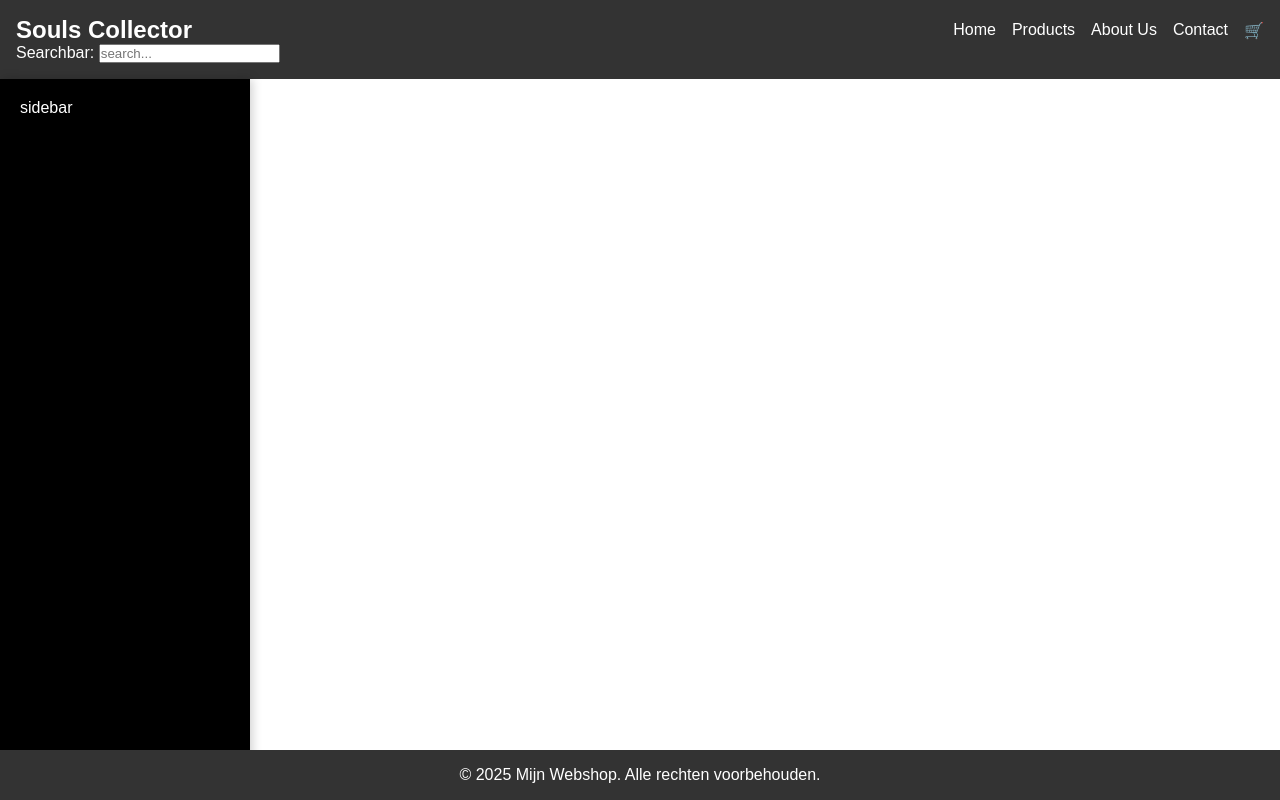
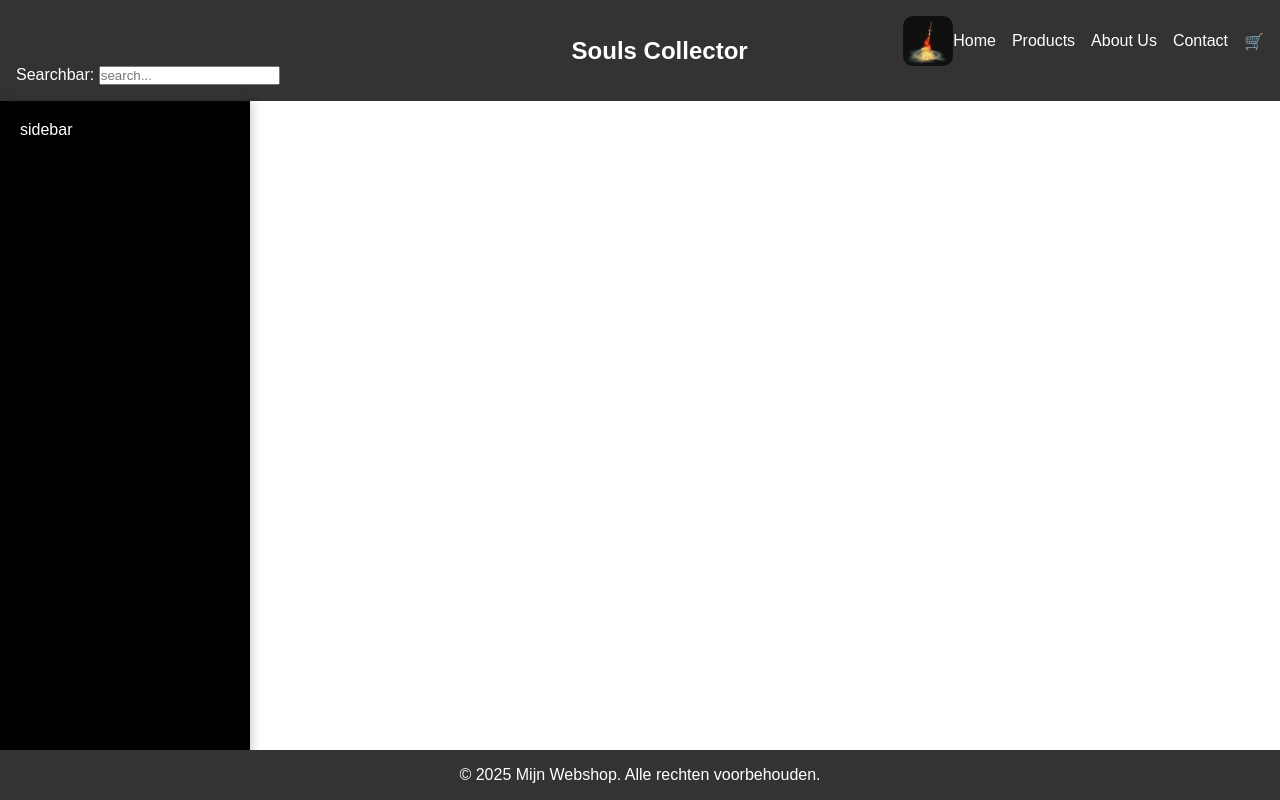
Before and after one commit to GLU-CSD/module-3-1-eindopdracht-valeriooooooo, a plain HTML site: page index.html in a window 1280 px wide. Shown: the top 800 px of the page. Drawn offline with Linux system fonts and the light colour scheme.

Commit message:
bijna af

```diff
--- a/assets/css/style.css
+++ b/assets/css/style.css
@@ -41,6 +41,18 @@ nav {
 .logo {
   font-size: 1.5rem;
   font-weight: bold;
+  text-align: center;
+  margin: 0 auto;
+  padding-top: 20px;
+  position: relative;
+  left: 200px;
+}
+
+.logo-afbeelding {
+  width: 50px;
+  height: 50px;
+  border-radius: 20%;
+  margin-right: 0px;
 }
 
 .menu {
--- a/index.html
+++ b/index.html
@@ -10,7 +10,8 @@
 <body>
     <header>
         <nav>
-            <div class="logo">Souls Collector</div>
+           <div class="logo">Souls Collector</div>
+           <img src="Dark Souls Bonfire.ico" alt="Logo" class="logo-afbeelding">
             <div class="menu">
                 <a href="#">Home</a>
                 <a href="#">Products</a>
```
